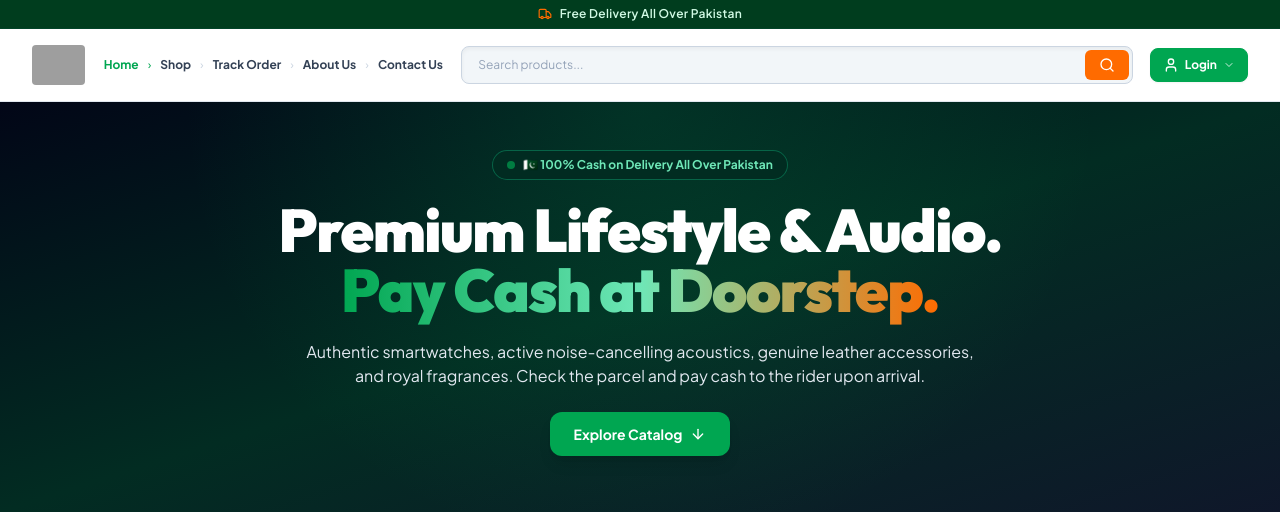
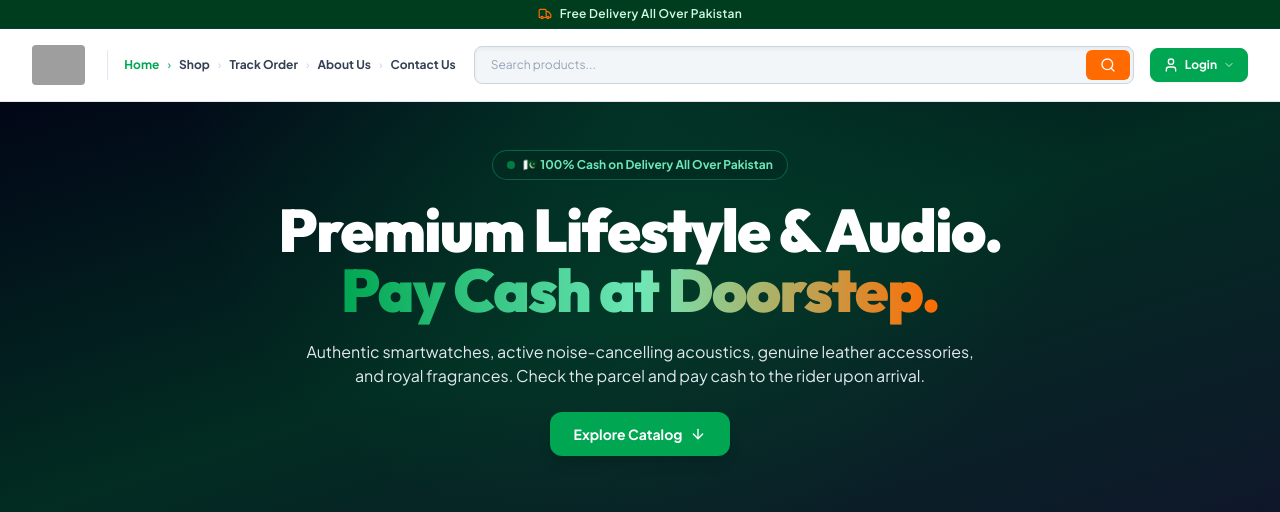
Before and after one commit to AliDevTech-code/Pakstore.com, a PHP site: page / in a window 1280 px wide. Shown: the top 512 px of the page. Run offline with PHP 8.4, Linux system fonts and the light colour scheme; data comes from the database, SQL or seed files in the repository; some libraries are stand-ins or nearby versions; grey boxes are pictures that could not be loaded.

Commit message:
Compact menu drawer width and move desktop links beside logo

```diff
--- a/assets/css/style.css
+++ b/assets/css/style.css
@@ -75,6 +75,10 @@ h1, h2, h3, h4, h5, h6, .font-heading {
 .desktop-search { display: none; }
 .mobile-menu-btn { display: inline-flex; }
 .mobile-categories { display: block; }
+/* Slide-out menu drawer - compact width */
+.menu-drawer-panel { width: 78vw; max-width: 260px; padding: 16px; }
+@media (min-width: 640px) { .menu-drawer-panel { width: 300px; padding: 20px; } }
+
 .menu-icon-btn {
   width: 32px;
   height: 32px;
@@ -89,6 +93,16 @@ h1, h2, h3, h4, h5, h6, .font-heading {
 .mobile-inline-search { display: none; }
 .search-close-btn { display: none; }
 .desktop-nav { display: none; }
+@media (min-width: 1024px) {
+  .desktop-nav {
+    display: flex;
+    align-items: center;
+    gap: 0;
+    margin-left: 10px;
+    padding-left: 14px;
+    border-left: 1px solid #e2e8f0;
+  }
+}
 .desktop-nav a {
   color: #334155;
   font-size: 12px;
@@ -98,7 +112,7 @@ h1, h2, h3, h4, h5, h6, .font-heading {
   transition: color 150ms ease;
 }
 .desktop-nav a:hover, .desktop-nav a.is-active { color: #00A651; }
-.desktop-nav .desktop-nav-sep { color: #cbd5e1; font-size: 12px; margin: 0 7px; }
+.desktop-nav .desktop-nav-sep { color: #cbd5e1; font-size: 12px; margin: 0 6px; }
 .desktop-nav a.is-active + .desktop-nav-sep { color: #00A651; }
 
 @media (min-width: 640px) {
--- a/includes/header.php
+++ b/includes/header.php
@@ -85,7 +85,7 @@ if (empty($structuredData)) {
     <link rel="preload" href="<?= e(url('assets/fonts/outfit-latin.woff2')) ?>" as="font" type="font/woff2" crossorigin>
 
     <link rel="stylesheet" href="<?= e(url('assets/css/tailwind.css') . '?v=4') ?>">
-    <link rel="stylesheet" href="<?= e(url('assets/css/style.css') . '?v=8') ?>">
+    <link rel="stylesheet" href="<?= e(url('assets/css/style.css') . '?v=9') ?>">
     <script src="<?= e(url('assets/js/lucide.min.js')) ?>"></script>
     <style>
         /* Keep drawers closed by default even if the external stylesheet fails to load. */
@@ -122,9 +122,8 @@ if (empty($structuredData)) {
                     <i data-lucide="menu" class="w-5 h-5"></i>
                     <span class="menu-label text-xs font-bold">Menu</span>
                 </button>
-            </div>
 
-            <!-- Desktop navigation -->
+                <!-- Desktop navigation (replaces the Menu button on large screens) -->
                 <nav class="desktop-nav">
                     <a href="<?= e(url('index.php')) ?>" class="<?= $currentPage === 'index.php' ? 'is-active' : '' ?>">Home</a>
                     <span class="desktop-nav-sep" aria-hidden="true">&rsaquo;</span>
@@ -136,6 +135,7 @@ if (empty($structuredData)) {
                     <span class="desktop-nav-sep" aria-hidden="true">&rsaquo;</span>
                     <a href="<?= e(url('contact.php')) ?>" class="<?= $currentPage === 'contact.php' ? 'is-active' : '' ?>">Contact Us</a>
                 </nav>
+            </div>
 
             <div class="flex-1 min-w-0 max-w-2xl desktop-search">
                 <form action="<?= e(url('index.php')) ?>" method="get" class="relative flex items-center" role="search">
@@ -279,7 +279,7 @@ if (empty($structuredData)) {
 
 <!-- ============ Category drawer ============ -->
 <div id="category-drawer" data-drawer hidden class="fixed inset-0 z-50 overflow-hidden bg-slate-950/60 backdrop-blur-sm flex print-hide">
-    <div class="w-full max-w-xs sm:max-w-sm bg-white text-slate-900 h-full p-5 shadow-2xl flex flex-col justify-between animate-slide-left overflow-y-auto">
+    <div class="menu-drawer-panel bg-white text-slate-900 h-full shadow-2xl flex flex-col justify-between animate-slide-left overflow-y-auto">
         <div>
             <div class="flex items-center justify-between pb-3 border-b border-slate-200">
                 <div class="flex items-center gap-2">
```
Lines whose indentation alone changed are shown as unchanged.
